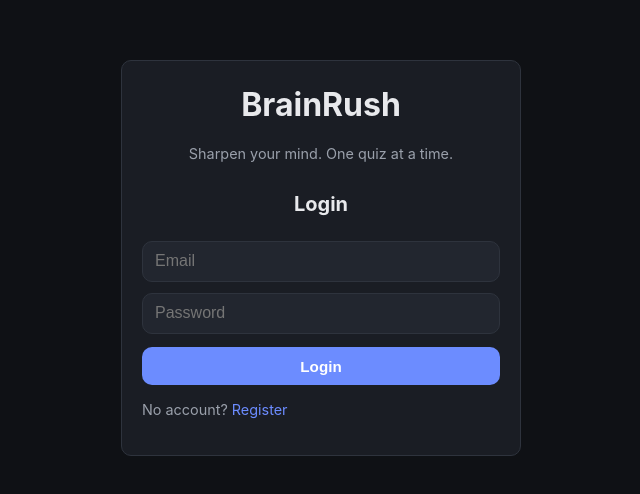
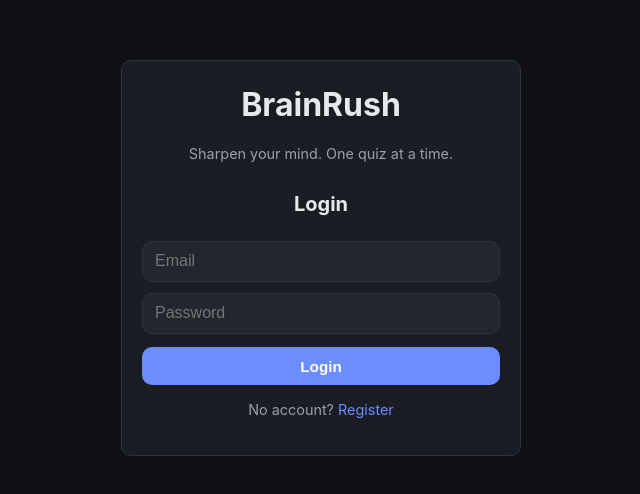
Before and after one commit to beatsbynorth21/ts-academy-quiz-platform, a React (Vite) app in the folder client/: page /login in a window 1280 px wide. Shown: the part 158-652 px from the top of the page, without its empty margins (319-959 px from the left). Built offline with nearby package versions, Linux system fonts and the light colour scheme; no server answers.

Commit message:
Center auth footer text

```diff
--- a/client/src/index.css
+++ b/client/src/index.css
@@ -144,3 +144,7 @@ form { margin-top: 0.5rem; }
   text-align: center;
   font-size: 1.25rem;
 }
+
+.auth-card .dim-text {
+  text-align: center;
+}
```
